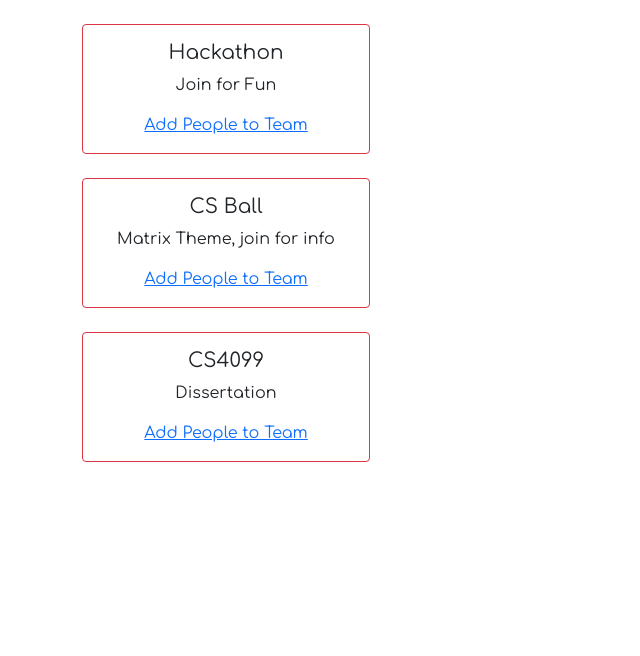
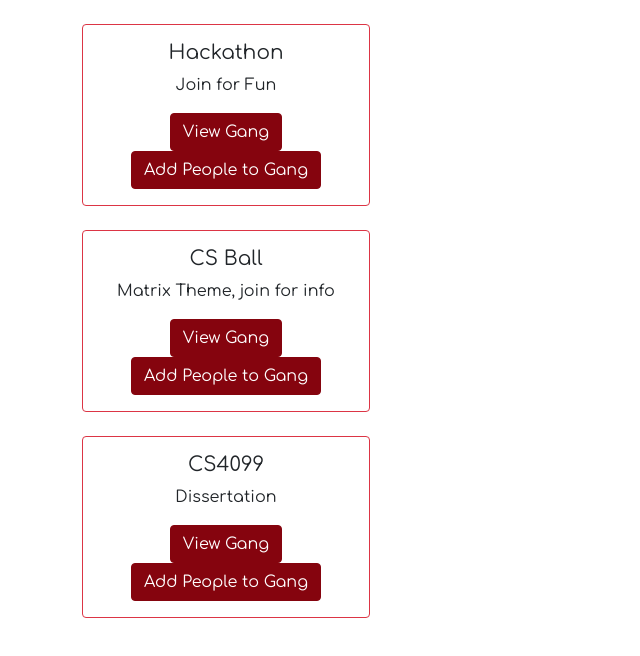
Before and after one commit to scott2000jones/stacshack-2022, a React (Create React App) app in the folder gui/: page /contacts in a window 1280 px wide. Shown: the top 656 px of the page, without its empty margins (0-640 px from the left). Built offline with nearby package versions, Linux system fonts and the light colour scheme.

Commit message:
teams list

```diff
--- a/gui/src/Components/Contacts.jsx
+++ b/gui/src/Components/Contacts.jsx
@@ -1,32 +1,66 @@
 import React, { Component } from 'react';
 import Card from 'react-bootstrap/Card';
-
+import Button from 'react-bootstrap/Button';
+import Modal from 'react-bootstrap/Modal';
 
 
 class Contacts extends Component {
     state = {
+        showModal: false,
+        gangs: [["Hackathon", "Join for Fun"], ["CS Ball", "Matrix Theme, join for info"], ["CS4099", "Dissertation"]],
+        people: ["Katy","Ira","Rhona"],
+    }
 
-        contacts: [["Hackathon", "Join for Fun"], ["CS Ball", "Matrix Theme, join for info"], ["CS4099", "Dissertation"]]
-    }
-    render() {
 
-        return this.state.contacts.map(data => {
+    showModal = () => {
+        this.setState({ showModal: !this.state.showModal });
+      };
+
+
+    render(){
+        return this.state.gangs.map(data => {
             return (
                 <div>
+
+
                     <Card  style={{ width: '18rem' }} className='mt-4 border-danger' shadow={4}>
                         <Card.Body>
                             <Card.Title> {data[0]}</Card.Title>
                             <Card.Text>
                                 {data[1]}
                             </Card.Text>
-                            <Card.Link href="#">Add People to Team</Card.Link>
+                            <Button variant="primary">View Gang</Button>
+                            <Button id = {this.index} onClick= {this.showModal}variant="primary">Add People to Gang</Button>
                         </Card.Body>
+
+                        <Modal show= {this.state.showModal}>
+                        <Modal.Header closeButton onClick={() => this.showModal()}>
+                        <Modal.Title>Add to Gang</Modal.Title>
+                        </Modal.Header>
+
+                        <Modal.Body>
+                        <Button  variant="primary">{this.state.people[0]}</Button><br></br>
+                        <Button  variant="primary">{this.state.people[1]}</Button><br></br>
+                        <Button  variant="primary">{this.state.people[2]}</Button><br></br>
+                        </Modal.Body>
+                        <Modal.Footer>
+                        <Button variant="secondary" onClick={() => this.showModal()}>
+                            Close
+                        </Button>
+                        </Modal.Footer>
+                    </Modal>
                     </Card>
+
+
+
                 </div>
+
             )
         })
 
     }
+
+
 }
 
 export default Contacts;
```
Also changed, not shown: 1 other file (tests, documents, lock files or other folders).
